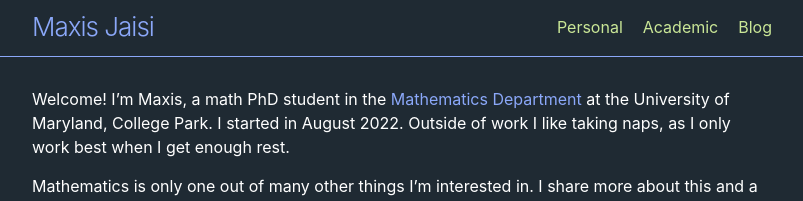
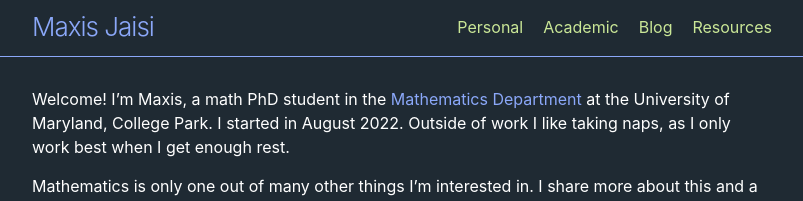
Before and after one commit to MaxisJaisi/maxisjaisi.github.io, a Jekyll site: the page built from index.md, in a window 1280 px wide. Shown: the top 201 px of the page, without its empty margins (238-1041 px from the left). Built offline with Jekyll 4.4.1, drawn with Linux system fonts in a browser that asks for light colours.

Commit message:
Added resources

```diff
--- a/_config.yml
+++ b/_config.yml
@@ -39,7 +39,7 @@ header_pages:
   - personal.md
   - academic.md
   - blog.md
-  - writing.md
+  - resources.md
 # Exclude from processing.
 # The following items will not be processed, by default.
 # Any item listed under the `exclude:` key here will be automatically added to
```
